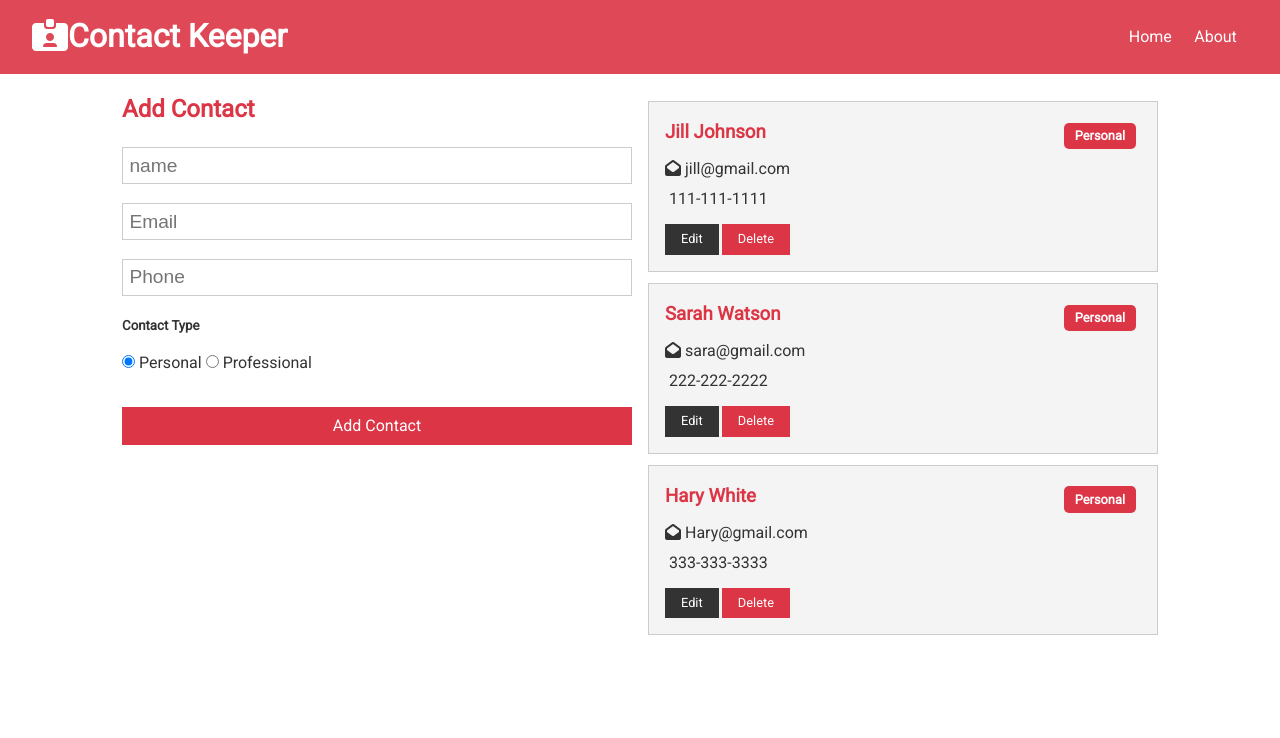
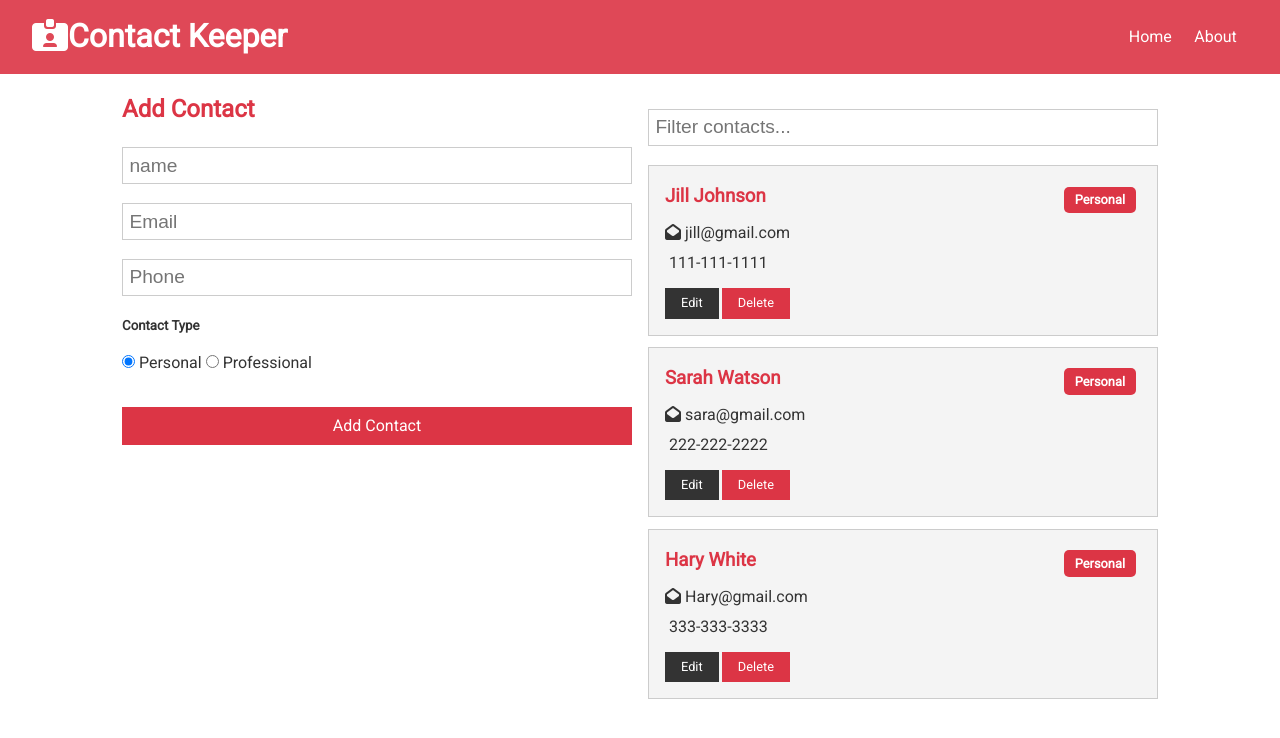
Before and after one commit to alxanderapollo/ContactKeeper, a React (Create React App) app in the folder client/: page / in a window 1280 px wide. Shown: the top 738 px of the page. Built offline with nearby package versions, Linux system fonts and the light colour scheme; some icons are missing.

Commit message:
ADDED filter for contacts - as well as all of its states

```diff
--- a/client/src/App.css
+++ b/client/src/App.css
@@ -307,6 +307,22 @@
   border-radius: 50%;
 }
 
+/* css transtion group */
+.item-enter {
+  opacity: 0;
+}
+.item-enter-active {
+  opacity: 1;
+  transition: opacity 1000ms ease-in;
+}
+.item-exit {
+  opacity: 1;
+}
+.item-exit-active {
+  opacity: 0;
+  transition: opacity 1000ms ease-in;
+}
+
 /* Forms */
 input {
   margin: 1.2rem 0;
@@ -376,6 +392,7 @@
   margin-right: 0.6rem;
 }
 
+
 /* Mobile Styles */
 @media (max-width: 700px) {
   .hide-sm {
--- /dev/null
+++ b/client/src/components/contacts/ContactFilter.js
@@ -0,0 +1,35 @@
+import React, { useContext, useRef, useEffect } from "react";
+import ContactContext from "../../context/contact/ContactContext";
+
+const ContactFilter = () => {
+  const contactContext = useContext(ContactContext);
+  const { filterContacts, clearFilter, filtered } = contactContext;
+
+  const text = useRef(""); //use ref is a way to refrence a dom object
+
+  useEffect(() => {
+    if (filtered === null) {
+      text.current.value = "";
+    }
+  });
+  const onChange = (e) => {
+    //text.current.value is the actual value
+    if (text.current.value !== "") {
+        filterContacts(e.target.value);
+    } else {
+      clearFilter();
+    }
+  };
+  return (
+    <form>
+      {/* will filter right when the text change */}
+      <input
+        ref={text}
+        type="text"
+        placeholder="Filter contacts..."
+        onChange={onChange}
+      />
+    </form>
+  );
+};
+export default ContactFilter;
--- a/client/src/components/contacts/Contacts.js
+++ b/client/src/components/contacts/Contacts.js
@@ -1,26 +1,42 @@
 //pull in the contacts from the state into the contact component
 //then map through and output and item for each one
 
-import React, {useContext} from 'react'
-import ContactContext from '../../context/contact/ContactContext' //bring in the context
-import ContactItem from '../contacts/ContactItem'
+import React, { useContext } from "react";
+import ContactContext from "../../context/contact/ContactContext"; //bring in the context
+import ContactItem from "../contacts/ContactItem";
+import { CSSTransition, TransitionGroup } from "react-transition-group";
 export const Contacts = () => {
+  //initlize our context
+  //now we have access to any state or actions associated with this context
+  const contactContext = useContext(ContactContext);
 
-    //initlize our context
-    //now we have access to any state or actions associated with this context
-    const contactContext = useContext(ContactContext);
+  const { contacts, filtered } = contactContext; //pull in contact object
 
-    const {contacts} = contactContext //pull in contact object
+  //if theres no contacts prompt user to please add a contact
+  if (contacts.length === 0) {
+    return <h4>Please Add a Contact</h4>;
+  }
 
-    return (
-        <React.Fragment>
-            {/* prinout each contact name */}
-            {contacts.map(contact => (
-                <ContactItem key={contact.id} contact={contact}/>
+  // logic: pulling  filtered and contacts out then we check if there somsething in filtered
+  //if its not null that means theres something in it then will map through that and show the contact item
+  //otherwise if its null then we just show contacts
+  return (
+    <React.Fragment>
+      <TransitionGroup>
+        {filtered !== null
+          ? filtered.map((contact) => (
+              <CSSTransition key={contact.id} timeout={500} className="item">
+                <ContactItem  contact={contact} />
+              </CSSTransition>
+            ))
+          : contacts.map((contact) => (
+            <CSSTransition key={contact.id}  timeout={500} className="item"  >
+              <ContactItem contact={contact} />
+            </CSSTransition>
             ))}
+      </TransitionGroup>
+    </React.Fragment>
+  );
+};
 
-        </React.Fragment>
-    )
-}
-
-export default Contacts
+export default Contacts;
--- a/client/src/components/pages/Home.js
+++ b/client/src/components/pages/Home.js
@@ -1,18 +1,19 @@
-import React from 'react';
-import Contacts from '../contacts/Contacts' //import Contac
-import ContactForm from '../contacts/ContactForm' //import Contacts
+import React from "react";
+import Contacts from "../contacts/Contacts"; //import Contac
+import ContactForm from "../contacts/ContactForm"; //import Contacts
+import ContactFilter from "../contacts/ContactFilter"; //import Contacts
 
 export const Home = () => {
   return (
     <div class="grid-2">
       <div>
-                <ContactForm/>
+        <ContactForm />
       </div>
       <div>
-            <Contacts/>
+        <ContactFilter />
+        <Contacts />
       </div>
-
     </div>
-    )
-}
-export default Home
+  );
+};
+export default Home;
--- a/client/src/context/contact/ContactReducer.js
+++ b/client/src/context/contact/ContactReducer.js
@@ -49,7 +49,22 @@
         ...state,
         current: null,
       };
-
+      //matches gi = global insensative matches upper or lower case words
+      case FILTER_CONTACTS:
+        return {
+          ...state,
+          filtered: state.contacts.filter(contact => {
+              const regex = new RegExp(`${action.payload}`, 'gi')
+              //will match by either name or email
+              return contact.name.match(regex) || contact.email.match(regex);
+          })
+        };
+        //clear filter
+        case CLEAR_FILTER:
+            return {
+              ...state,
+              filtered: null,
+            };
     default:
       return state;
   }
--- a/client/src/context/contact/ContactState.js
+++ b/client/src/context/contact/ContactState.js
@@ -39,8 +39,11 @@
         type: "personal",
       }
     ],
-    current:null
+    current:null,
+    filtered: null
   };
+
+  //contacts are already fetched - so we need a peice of state dedicated to filtering contacts
 
   const [state,dispatch] = useReducer(ContactReducer, initialState);
   //Actions
@@ -75,8 +78,14 @@
 
 
   //Filter Contacts
+  const filterContacts = text => {
+    dispatch({type: FILTER_CONTACTS, payload: text});
+  }
 
   //Clear Filter
+  const clearFilter = text => {
+    dispatch({type: CLEAR_FILTER}); //filter is just set back to null
+  }
 
   //return our provider so we can wrap our entire app with this context
 
@@ -88,11 +97,14 @@
       value={{
           contacts: state.contacts,
           current:state.current,
+          filtered: state.filtered,
           addContact,
           deleteContact,
           setCurrent,
           clearCurrent,
-          updateContact
+          updateContact,
+          filterContacts,
+          clearFilter
       }}
       >
           {props.children}
```
Lines whose indentation alone changed are shown as unchanged.
